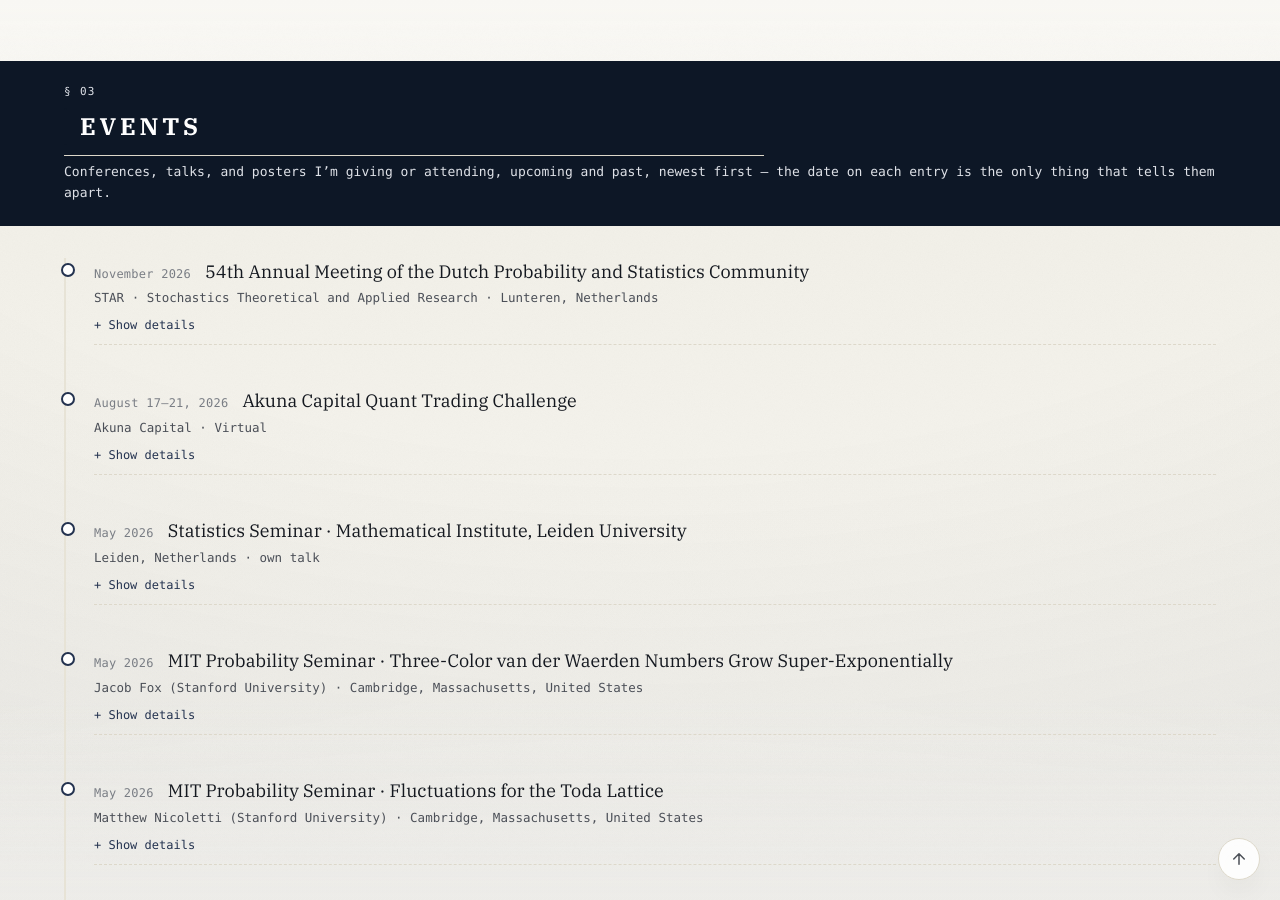
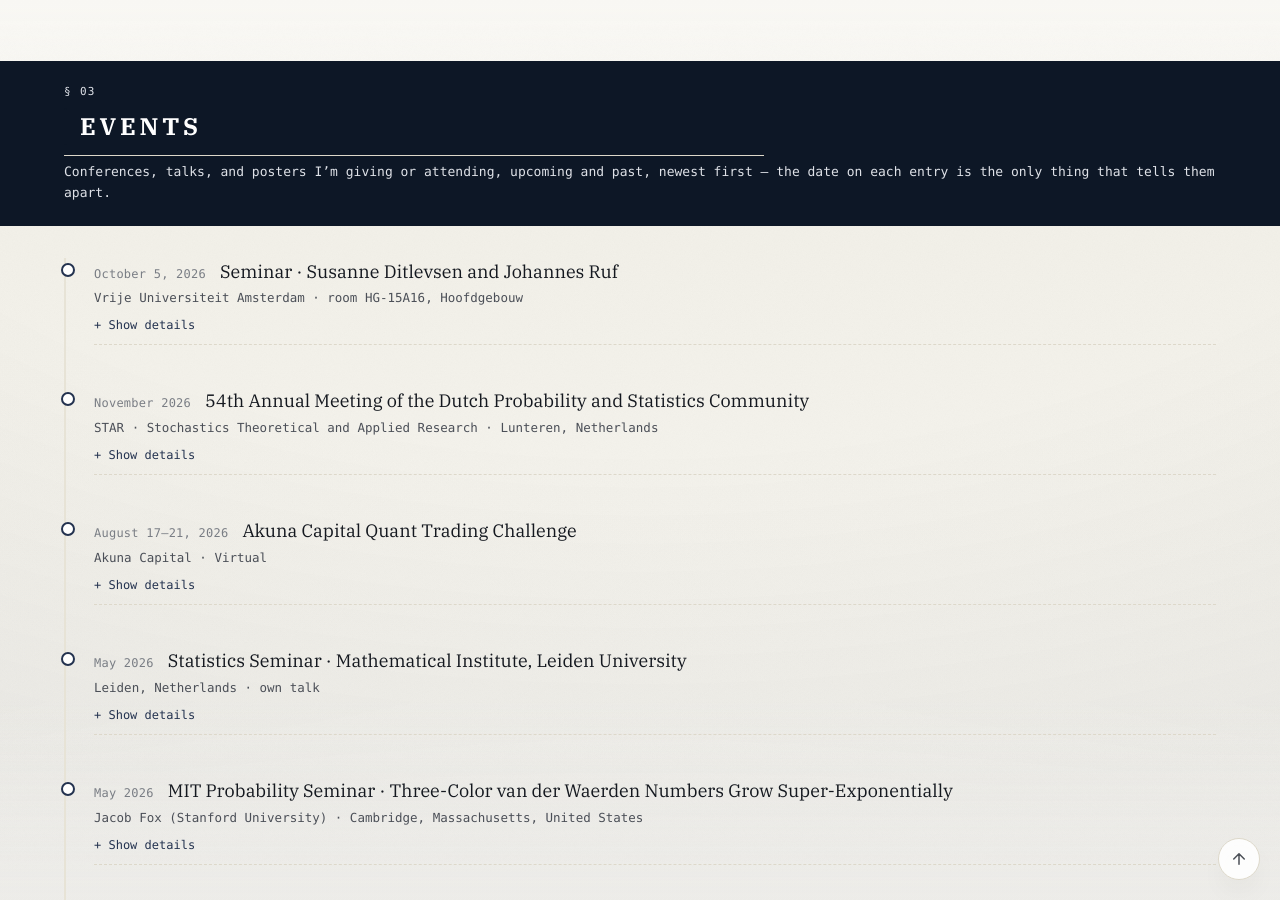
Before and after one commit to DaanZunnenberg/DaanZunnenberg.github.io, a Jekyll site: the page built from blogposts/index.md, in a window 1280 px wide and 900 px high, scrolled down 2580 px. Built offline with Jekyll 4.4.1, drawn with Linux system fonts in a browser that asks for light colours.

Commit message:
Add October 5 seminar to blogposts events timeline

```diff
--- a/blogposts/index.md
+++ b/blogposts/index.md
@@ -140,6 +140,49 @@
 </div>
 
 <div class="timeline">
+
+  <div class="timeline-item">
+    <div class="timeline-head">
+      <span class="timeline-date">October 5, 2026</span>
+      <span class="timeline-title">Seminar &middot; Susanne Ditlevsen and Johannes Ruf</span>
+    </div>
+    <div class="timeline-org">Vrije Universiteit Amsterdam &middot; room HG-15A16, Hoofdgebouw</div>
+    <div class="readme-toggle">
+      <button type="button" class="readme-summary" aria-expanded="false">
+        <span class="label-open">+ Show details</span><span class="label-close">&minus; Hide details</span>
+      </button>
+      <div class="readme-collapse">
+        <div class="readme">
+          <p>
+            An upcoming seminar with two speakers, Susanne Ditlevsen (University of Copenhagen) and Johannes
+            Ruf (London School of Economics), each giving an introductory talk in the morning and an
+            in-depth talk in the afternoon.
+          </p>
+          <h4>Programme</h4>
+          <p>
+            10:00&ndash;11:00 Introductory talk, Susanne Ditlevsen<br>
+            11:00&ndash;11:15 Coffee break<br>
+            11:15&ndash;12:15 Introductory talk, Johannes Ruf<br>
+            12:15&ndash;14:00 Lunch break<br>
+            14:00&ndash;15:00 In-depth talk, Susanne Ditlevsen<br>
+            15:00&ndash;15:15 Coffee break<br>
+            15:15&ndash;16:15 In-depth talk, Johannes Ruf<br>
+            16:15&ndash; Drinks
+          </p>
+          <h4>Susanne Ditlevsen</h4>
+          <p>
+            Talk 1: TBA<br>
+            Talk 2: TBA
+          </p>
+          <h4>Johannes Ruf</h4>
+          <p>
+            Talk 1: TBA<br>
+            Talk 2: TBA
+          </p>
+        </div>
+      </div>
+    </div>
+  </div>
 
   <div class="timeline-item">
     <div class="timeline-head">
```
